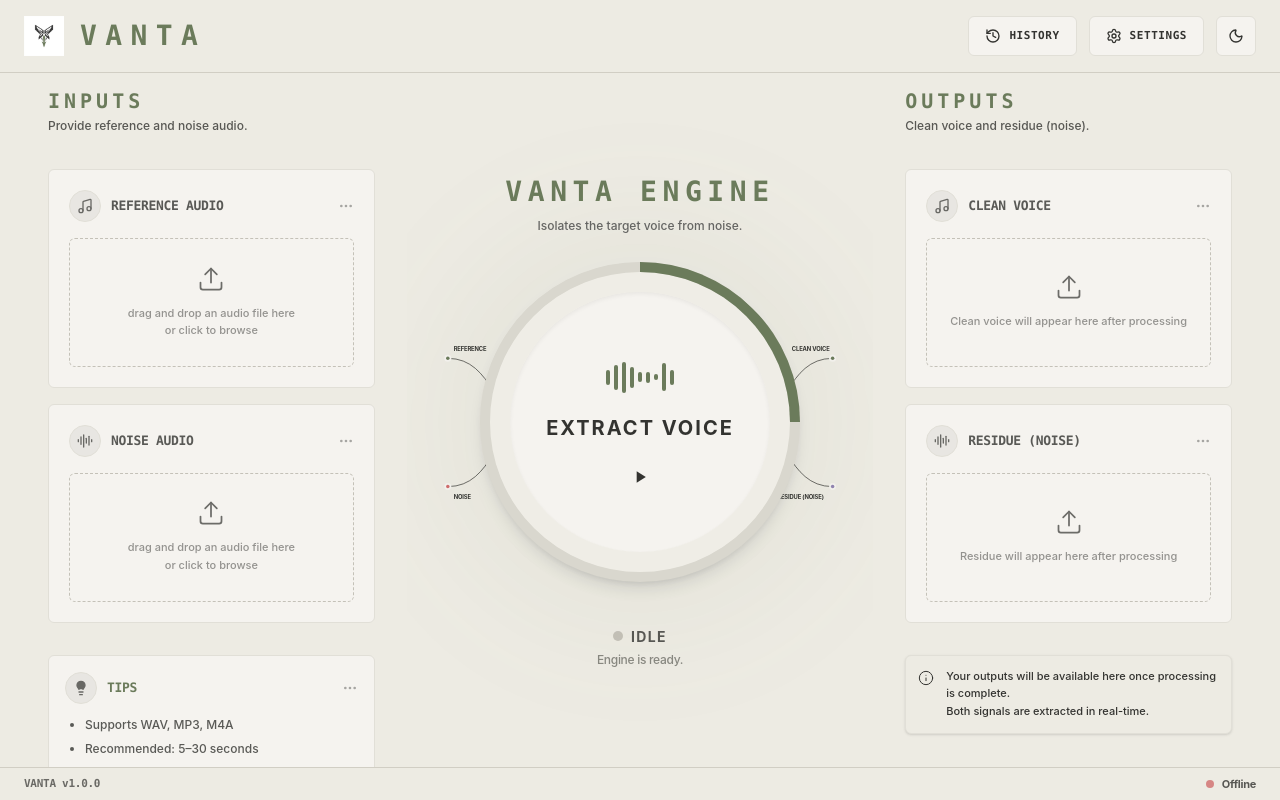
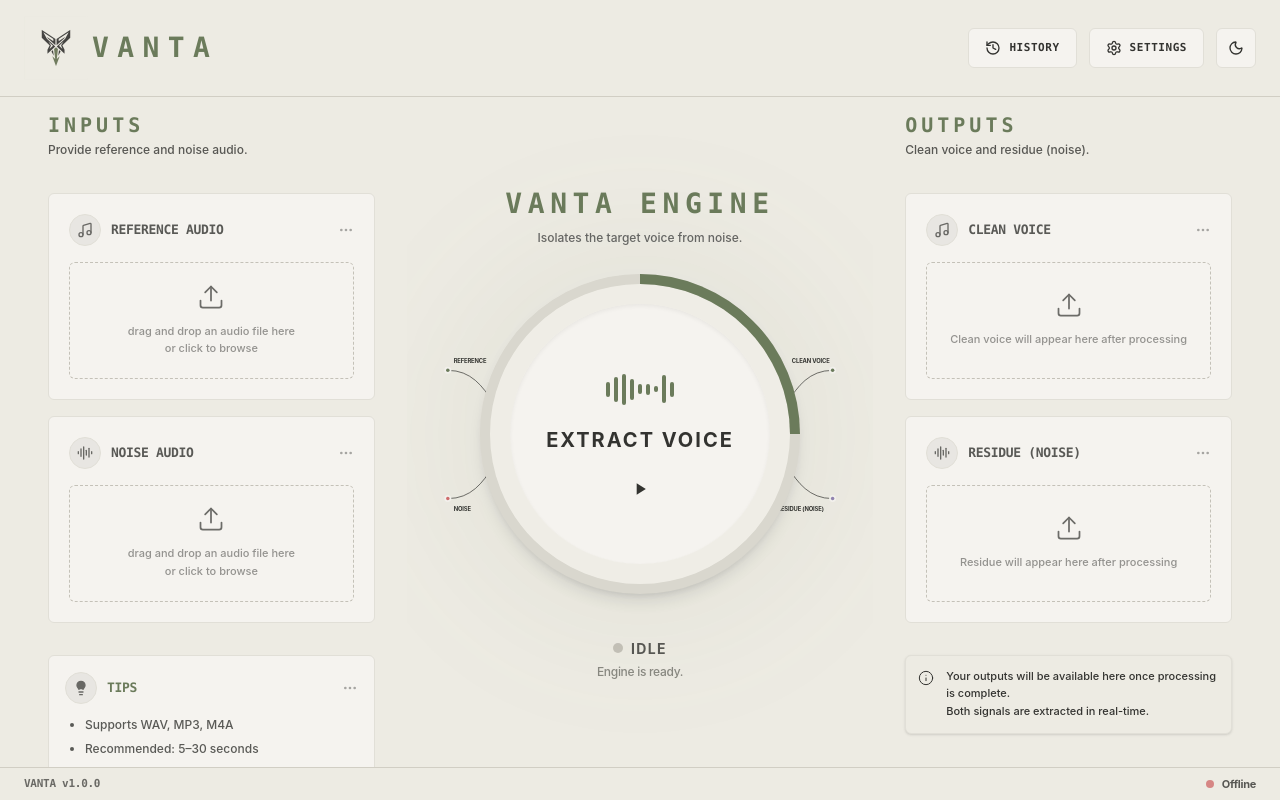
Before and after one commit to Komalpreet2809/Vanta, a Next.js app in the folder web/: page / in a window 1280 px wide. Built offline with nearby package versions, Linux system fonts and the light colour scheme; no server answers.

Commit message:
style: enlarge brand icon and remove background

```diff
--- a/web/src/components/Header.tsx
+++ b/web/src/components/Header.tsx
@@ -36,9 +36,9 @@ export function Header() {
   return (
     <header className="px-6 py-4 flex items-center justify-between border-b border-[var(--border-main)] bg-[var(--bg-header)]">
       <div className="flex items-center gap-3">
-        <div className="flex items-center gap-4">
-          <img src="/logo.png" alt="Vanta Logo" className="h-10 w-auto" />
-          <span className="font-mono-heading font-black text-[28px] uppercase tracking-[0.3em] text-[var(--c-green)] leading-none">VANTA</span>
+        <div className="flex items-center gap-3">
+          <img src="/logo.png" alt="Vanta Logo" className="h-16 w-auto mix-blend-multiply opacity-90" />
+          <span className="font-mono-heading font-black text-[28px] uppercase tracking-[0.3em] text-[var(--c-green)] leading-none -ml-2">VANTA</span>
         </div>
       </div>
 
```
